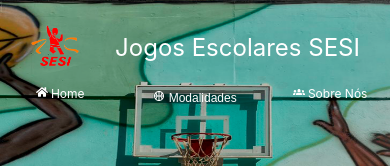
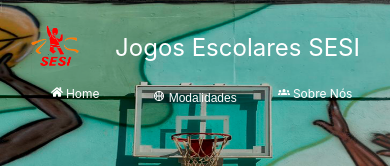
Before and after one commit to 111Yokoo/projeto-interclasse, a React (Create React App) app: page / in a window 390 px wide. Shown: the top 166 px of the page. Built offline with nearby package versions, Linux system fonts and the light colour scheme.

Commit message:
update header gap

```diff
--- a/src/components/Header/Header.css
+++ b/src/components/Header/Header.css
@@ -153,3 +153,8 @@
 
 
   }
+  @media (max-width: 390px) {
+    .navbar-menu {
+        gap: 10px;
+    }
+  }
```
